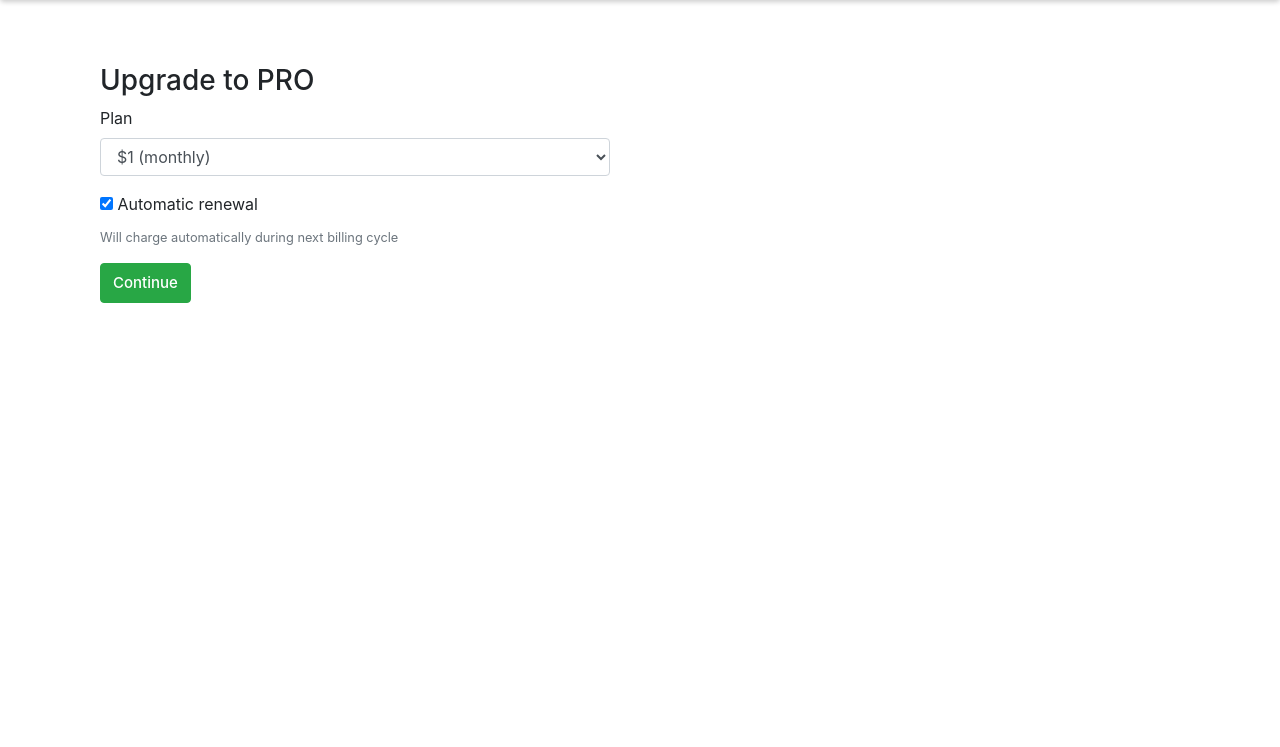
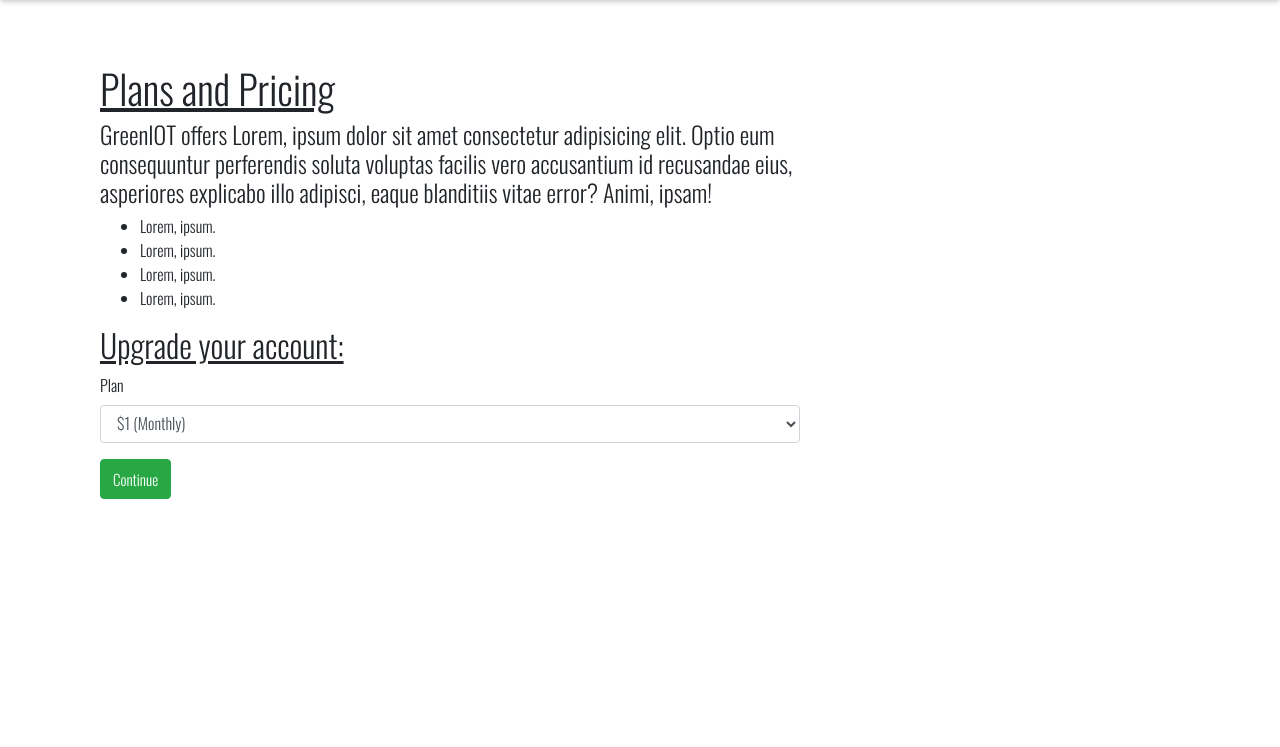
Before and after one commit to MahrezBH/green-iot, a Django app: page /customer/upgrade in a window 1280 px wide. Shown: the part 63-810 px from the top of the page. Run offline with Django 3.2, Linux system fonts and the light colour scheme; the visitor is signed in with stand-in values (Sample User, id 1); data comes from the database, SQL or seed files in the repository; some libraries are stand-ins or nearby versions; some web fonts are replaced.

Commit message:
fixing Stripe bug, changes in templates..

```diff
--- /dev/null
+++ b/customer/static/css/customer.css
@@ -0,0 +1,3 @@
+.username{
+    color: green;
+}
--- a/customer/static/js/3dsecure.js
+++ b/customer/static/js/3dsecure.js
@@ -5,8 +5,12 @@ function _3dsecure(stripe_publishable_key, pi_secret) {
             if (result.error) {
                 $('3ds_result').text("Error :/");
                 $('3ds_result').addClass("text-danger")
+
             }
             else {
+                setTimeout(function () {
+                    window.location.href = "/";
+                }, 1);
                 $('3ds_result').text("Thanks for your payment :)");
                 $('3ds_result').addClass("text-success")
             }
--- a/customer/static/js/card.js
+++ b/customer/static/js/card.js
@@ -1,7 +1,5 @@
 function card(stripe_publishable_key, customer_email) {
     document.addEventListener('DOMContentLoaded', function (event) {
-        console.log(1);
-
         var stripe = Stripe(stripe_publishable_key);
         var elements = stripe.elements();
         var style = {
--- a/customer/templates/payment/card.html
+++ b/customer/templates/payment/card.html
@@ -6,7 +6,7 @@
 <script>
     card('{{STRIPE_PUBLISHABLE_KEY}}', '{{customer_email}}');
 </script>
-<div class="row py-3 mt-4 ">
+<div class="row py-3 mt-4 oswald">
     <div class="col-lg-8 col-md-8">
         <div class="container">
             <form action="{% url 'payment_result' %}" method="post" id="payment-form">
@@ -20,8 +20,7 @@
                 <div id="card-errors" role="alert"></div>
                 <input type="hidden" name="payment_intent_id" value="{{ payment_intent_id }}">
                 <input type="hidden" name="stripe_plan_id" value="{{ stripe_plan_id }}">
-                <input type="hidden" name="automatic" value="{{ automatic }}">
-                <button class="btn btn-success mb-2" id="submit-button">Pay</button>
+                <button class="btn btn-success mb-2" id="submit-button">Start Subscription</button>
             </form>
         </div>
     </div>
--- a/customer/templates/payment/upgrade.html
+++ b/customer/templates/payment/upgrade.html
@@ -2,29 +2,37 @@
 {% load static %}
 {% block content %}
 <div class="row py-3 mt-5">
-    <div class="col-lg-6 col-md-6">
+    <div class="col-lg-8 col-md-8 oswald">
         <div class="container">
-            <h3>Upgrade to PRO</h3>
+            {% if paid %}
+            <h2>Hi, <span class="username"> {{user.username}} </span>
+            </h2>
+            <h4>Thanks for Lorem, ipsum dolor.</h4>
+            <h4>Your subscription is valid until the {{user.paid_until}}</h4>
+            {% else %}
+            <h1 style="text-decoration: underline;">Plans and Pricing</h1>
+            <h4>GreenIOT offers Lorem, ipsum dolor sit amet consectetur adipisicing elit. Optio eum consequuntur
+                perferendis soluta voluptas facilis vero accusantium id recusandae eius, asperiores explicabo illo
+                adipisci, eaque blanditiis vitae error? Animi, ipsam!</h4>
+            <ul>
+                <li>Lorem, ipsum.</li>
+                <li>Lorem, ipsum.</li>
+                <li>Lorem, ipsum.</li>
+                <li>Lorem, ipsum.</li>
+            </ul>
+            <h2 style="text-decoration: underline;">Upgrade your account:</h2>
             <form method="POST" action="{% url 'stripe_payment' %}">
                 {% csrf_token %}
                 <div class="form-group">
                     <label for="exampleFormControlSelect1">Plan</label>
                     <select class="form-control" id="exampleFormControlSelect1" name="plan">
-                        <option value="m" default>$1 (monthly)</option>
-                        <option value="a">$10 (annual)</option>
+                        <option value="m" default>$1 (Monthly)</option>
+                        <option value="a">$10 (Annually)</option>
                     </select>
-                </div>
-
-                <div class="form-group">
-                    <input type="checkbox" name="automatic" checked />
-                    <label for="automatic">Automatic renewal</label>
-                    <small class="form-text text-muted">
-                        Will charge automatically during next billing cycle
-                    </small>
                 </div>
                 <button type="submit" class="btn btn-success mb-2">Continue</button>
             </form>
-
+            {% endif %}
         </div>
     </div>
 </div>
--- a/customer/views.py
+++ b/customer/views.py
@@ -12,13 +12,18 @@ from django.http import (
 from .models import User
 from datetime import datetime, timedelta
 from django.contrib import messages
+from django.shortcuts import redirect
 
 API_KEY = settings.STRIPE_SECRET_KEY
 logger = logging.getLogger(__name__)
 
 @login_required
 def upgrade(request):
-    return render(request, 'payment/upgrade.html')
+    context = {}
+    user = User.objects.get(email=request.user.email)
+    if user.is_paid():
+        context = {'user':user, 'paid':True}
+    return render(request, 'payment/upgrade.html',context)
 
 @require_POST
 @login_required
@@ -26,7 +31,6 @@ def stripe_payment(request):
     stripe.api_key = API_KEY
     context = {}
     plan = request.POST.get('plan','m')
-    automatic = request.POST.get('automatic', 'on')
     stripe_plan_id = amount = 0
     if plan == 'm':
         stripe_plan_id = settings.STRIPE_PLAN_MONTHLY_ID
@@ -44,7 +48,6 @@ def stripe_payment(request):
     context['STRIPE_PUBLISHABLE_KEY'] = settings.STRIPE_PUBLISHABLE_KEY
     context['customer_email'] = request.user.email
     context['payment_intent_id'] = payment_intent.id
-    context['automatic'] = automatic
     context['stripe_plan_id'] = stripe_plan_id
     return render(request, 'payment/card.html', context)
 
@@ -53,74 +56,35 @@ def payment_result(request):
     payment_intent_id = request.POST['payment_intent_id']
     payment_method_id = request.POST['payment_method_id']
     stripe_plan_id = request.POST['stripe_plan_id']
-    automatic = request.POST['automatic']
     stripe.api_key = API_KEY
-    if automatic == 'on':
-        customer = stripe.Customer.create(
-            email=request.user.email,
-            payment_method=payment_method_id,
-            invoice_settings={
-                'default_payment_method':payment_method_id
-            }
-        )
-        stripe_subscription = stripe.Subscription.create(
-            customer=customer.id,
-            items=[
-                {'plan':stripe_plan_id}
-            ]
-        )
-        latest_invoice = stripe.Invoice.retrieve(stripe_subscription.latest_invoice)
-        result = stripe.PaymentIntent.confirm(latest_invoice.payment_intent, payment_method=payment_method_id)
-        if result.status == 'requires_action':
-            pi = stripe.PaymentIntent.retrieve(latest_invoice.payment_intent)
-            context = {}
-            context['payment_intent_secret'] = pi.client_secret
-            context['STRIPE_PUBLISHABLE_KEY'] = settings.STRIPE_PUBLISHABLE_KEY
-            return render(request, 'payment/3dsecure.html')
-    else:
-        stripe.PaymentIntent.modify(payment_intent_id, payment_method=payment_method_id)
+    result = stripe.PaymentIntent.confirm(payment_intent_id, payment_method=payment_method_id)
+    if result.status == 'requires_action':
+        pi = stripe.PaymentIntent.retrieve(payment_intent_id)
+        context = {}
+        context['payment_intent_secret'] = pi.client_secret
+        context['STRIPE_PUBLISHABLE_KEY'] = settings.STRIPE_PUBLISHABLE_KEY
+        return render(request, 'payment/3dsecure.html',context)
     messages.success(request, f'Thank you for your purchase!')
-    return render(request, 'home.html')
+    return redirect('/')
 
 def set_paid_until(charge):
     stripe.api_key = API_KEY
     pi = stripe.PaymentIntent.retrieve(charge.payment_intent)
-    if pi.customer:
-        customer = stripe.Customer.retrieve(pi.customer)
-        email = customer.email
-        if customer:
-            subscr = stripe.Subscription.retrieve(
-                customer['subscriptions'].data[0].id
-            )
-            current_period_end = subscr['current_period_end']
-        try:
-            user = User.objects.get(email=email)
-        except User.DoesNotExist:
-            logger.warning(
-                f"User with email {email} not found"
-            )
-            return False
+    if charge.amount == 100:
+        added_days = 31
+    else:
+        added_days = 365
+    email = charge.billing_details.email
+    try:
+        user = User.objects.get(email=email)
+    except User.DoesNotExist:
+        logger.warning(
+            f"User with email {email} not found"
+        )
+        return False
+    user.paid_until = datetime.today() + timedelta(days=added_days)
+    user.save()
 
-        user.set_paid_until(current_period_end)
-        logger.info(
-            f"Profile with {current_period_end} saved for user {email}"
-        )
-    else:
-        if charge.amount == 100:
-            added_days = 31
-        else:
-            added_days = 365
-        email = charge.billing_details.email
-        try:
-            user = User.objects.get(email=email)
-        except User.DoesNotExist:
-            logger.warning(
-                f"User with email {email} not found"
-            )
-            return False
-
-        user.paid_until = datetime.today() + timedelta(days=added_days)
-        user.save()
 
 @require_POST
 @csrf_exempt
@@ -134,11 +98,15 @@ def stripe_webhook(request):
         )
         logger.info("Event constructed correctly")
     except ValueError:
+        # Invalid payload
         logger.warning("Invalid Payload")
         return HttpResponse(status=400)
     except stripe.error.SignatureVerificationError:
+        # Invalid signature
         logger.warning("Invalid signature")
         return HttpResponse(status=400)
+    # Handle the event
     if event.type == 'charge.succeeded':
+        # object has  payment_intent attr
         set_paid_until(event.data.object)
     return HttpResponse(status=200)
--- a/static/greenIOT/index.js
+++ b/static/greenIOT/index.js
@@ -72,7 +72,6 @@ window.onclick = function (event) {
     for (i = 0; i < dropdowns.length; i++) {
       var openDropdown = dropdowns[i];
       if (openDropdown.classList.contains('show')) {
-        console.log(49);
         openDropdown.classList.remove('show');
       }
     }
--- a/static/greenIOT/style.css
+++ b/static/greenIOT/style.css
@@ -53,10 +53,13 @@
     display: block;
     margin: 10px 0;
     padding: 15px 20px;
-    text-decoration: none;
+    text-decoration: none !important;
     color: #262626;
   }
+  #myDropdown a{
+      text-decoration: none !important;
 
+  }
   nav ul li a.active,
   .dropdown-content a,
   nav ul li a:hover
@@ -294,6 +297,7 @@ footer
         border-radius: 3%;
         margin-bottom: 4%;
     }
+
 /* Media */
 
   @media(max-width: 768px)
--- a/templates/account/signup.html
+++ b/templates/account/signup.html
@@ -23,7 +23,7 @@
 <div class="container vertical-center">
   <div class="row">
     <div class="col-lg-3 col-md-2"></div>
-    <div class="col-lg-6 col-md-8 login-box">
+    <div class="col-lg-6 col-md-8 login-box mb-2">
       <div class="col-lg-12 login-key">
         <img style="height: 100%; width:60%;" src="{% static 'img/images/brand.png' %}" alt="" srcset="">
       </div>
--- a/templates/basic.html
+++ b/templates/basic.html
@@ -15,6 +15,7 @@
     <link rel="stylesheet" href="http://code.jquery.com/ui/1.8.18/themes/base/jquery-ui.css" type="text/css"
         media="all" />
     <link rel="stylesheet" href="{% static 'css/core.css' %}">
+    <link rel="stylesheet" href="{% static 'css/customer.css' %}">
 </head>
 
 <body>
@@ -37,6 +38,11 @@
                             <div id="myDropdown" class="dropdown-content">
                                 {% if not user.is_paid %}
                                 <a href="{% url 'upgrade' %}"><i class="fas fa-user-cog"> </i> Upgrade </a>
+                                {% else %}
+                                <a href="{% url 'upgrade' %}" style="background-color: darkkhaki;"><i
+                                        class="fas fa-user-cog"> </i> Pro
+                                    account
+                                </a>
                                 {% endif %}
                                 <a href="{% url 'account_change_password' %}"><i class="fas fa-unlock-alt"> </i> Change
                                     Password</a>
```
